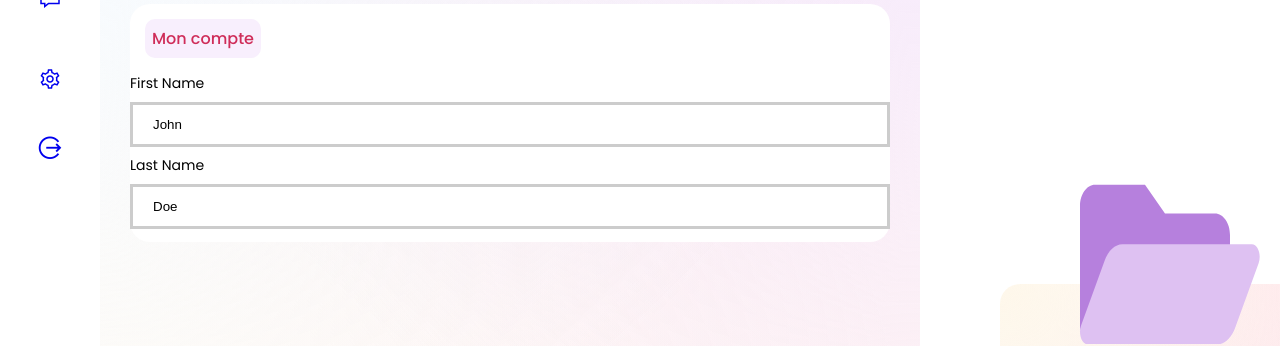
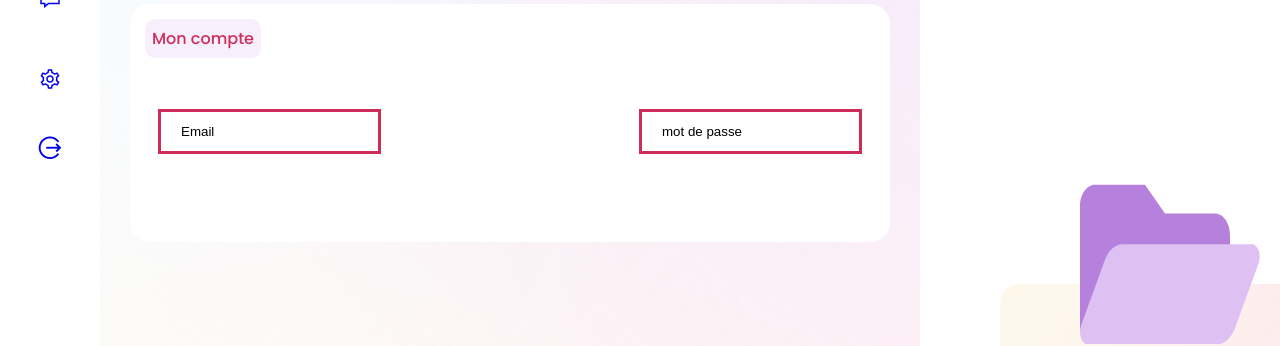
Before and after one commit to FrancisKOUAHO/app.skyplus, a Nuxt app: page /setting in a window 1280 px wide. Shown: the part 405-751 px from the top of the page. Built offline with nearby package versions, Linux system fonts and the light colour scheme.

Commit message:
start projet

```diff
--- a/layouts/nothing.vue
+++ b/layouts/nothing.vue
@@ -1,7 +1,7 @@
 <template>
-  <div>
+  <body>
     <nuxt/>
-  </div>
+  </body>
 </template>
 
 <script>
@@ -11,5 +11,18 @@ export default {
 </script>
 
 <style scoped>
+body {
+  margin: 0;
+  box-sizing: border-box;
+  font-family: "poppins";
+  background: var(--background);
+  color: var(--color);
+  letter-spacing: 1px;
+  transition: background 0.2s ease;
+  -webkit-transition: background 0.2s ease;
+  -moz-transition: background 0.2s ease;
+  -ms-transition: background 0.2s ease;
+  -o-transition: background 0.2s ease;
+}
 
 </style>
--- a/pages/index.vue
+++ b/pages/index.vue
@@ -1,5 +1,4 @@
 <template>
-  <body>
   <div class="login-container">
     <div class="circle circle-one"></div>
     <div class="form-container">
@@ -20,8 +19,6 @@
     </div>
     <div class="circle circle-two"></div>
   </div>
-  <div class="theme-btn-container"></div>
-  </body>
 </template>
 
 <script>
@@ -37,19 +34,6 @@ export default {
   --primary-color: #332A38;
 }
 
-body {
-  margin: 0;
-  box-sizing: border-box;
-  font-family: "poppins";
-  background: var(--background);
-  color: var(--color);
-  letter-spacing: 1px;
-  transition: background 0.2s ease;
-  -webkit-transition: background 0.2s ease;
-  -moz-transition: background 0.2s ease;
-  -ms-transition: background 0.2s ease;
-  -o-transition: background 0.2s ease;
-}
 
 a {
   text-decoration: none;
@@ -59,7 +43,8 @@ a {
 h1 {
   font-size: 2.5rem;
 }
-.la-home{
+
+.la-home {
   position: relative;
   right: 5rem;
 }
@@ -135,7 +120,7 @@ h1 {
   -o-transition: all 0.1s ease-in-out;
 }
 
-.position-button{
+.position-button {
   position: relative;
   top: 15rem;
   right: 30rem;
--- a/pages/setting.vue
+++ b/pages/setting.vue
@@ -5,13 +5,15 @@
         Mon compte
       </div>
     </header>
-    <form>
-      <label for="fname">First Name</label>
-      <input type="text" id="fname" name="fname" value="John">
-      <label for="lname">Last Name</label>
-      <input type="text" id="lname" name="lname" value="Doe">
+    <form class="form">
+      <label>
+        <input type="text" name="fname" value="Email">
+      </label>
+
+      <label>
+        <input type="text"  name="lname" value="mot de passe">
+      </label>
     </form>
-
     <footer>
     </footer>
   </section>
@@ -24,19 +26,22 @@ export default {
 </script>
 
 <style scoped>
+.form{
+  display: flex;
+  justify-content: space-between;
+  padding: 2rem;
+}
+
 input[type=text] {
   width: 100%;
   padding: 12px 20px;
   margin: 8px 0;
   box-sizing: border-box;
-  border: 3px solid #ccc;
+  border: 3px solid #cf2d59;
   -webkit-transition: 0.5s;
   transition: 0.5s;
   outline: none;
 }
 
-input[type=text]:focus {
-  border: 3px solid #555;
-}
 
 </style>
```
